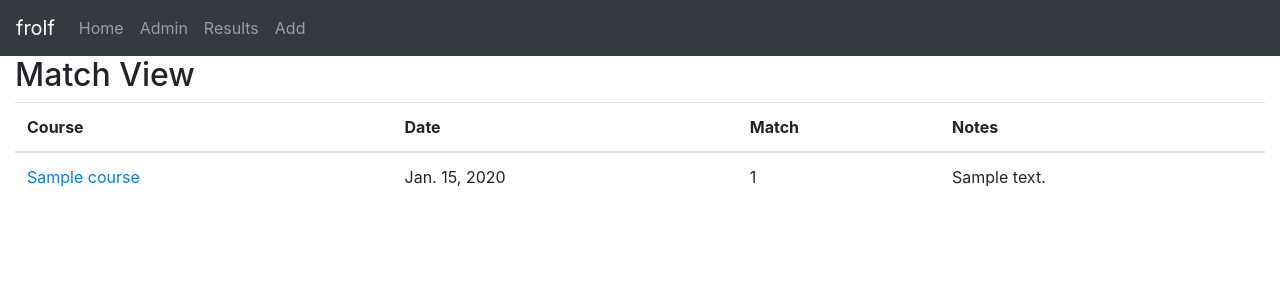
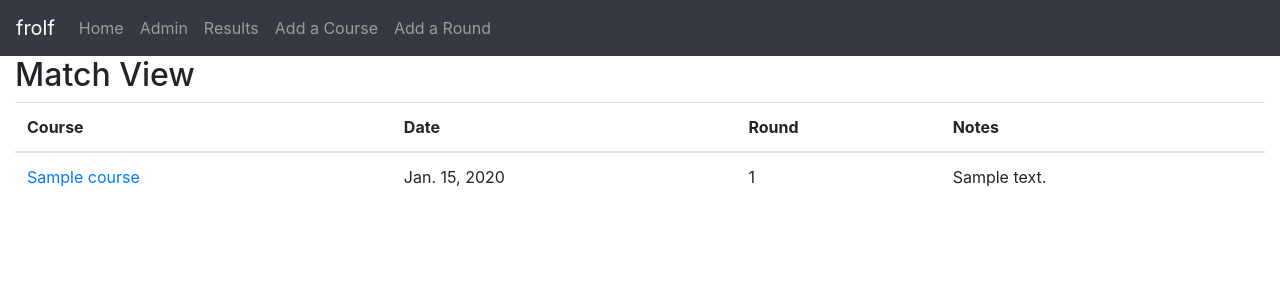
Before and after one commit to stroke-one/frolf, a Django app: page /match_results_view in a window 1280 px wide. Shown: the top 300 px of the page. Run offline with Django 3.2, Linux system fonts and the light colour scheme; a user stored in the database is signed in; tables that the repository leaves empty hold one stand-in row (values such as "Sample post"); parts of the project's set-up code (start-up, migrations or seed data) failed here and were passed over; some libraries are stand-ins or nearby versions.

Commit message:
Add forms, form templates, updates to urls and views

```diff
--- a/frolf/urls.py
+++ b/frolf/urls.py
@@ -25,8 +25,10 @@ urlpatterns = [
     path('admin/', admin.site.urls),
     path('login/', auth_views.login, {'template_name': 'login.html'}),
     path('logout/', auth_views.logout, {'template_name': 'logout.html'}),
-    path('match_results_view', score.views.match_results_view),
-    path('match_results_single/<int:id>/', score.views.match_results_single),
+    path('match_results_view', score.views.competition_results_list),
+    path('match_results_single/<int:id>/', score.views.competition_results_single),
+    path('course_add', score.views.course_add),
+    path('match_results_add', score.views.competition_add),
     # path('match_results_add', score.views.default, name="add"),
 
 ]
--- /dev/null
+++ b/score/forms.py
@@ -0,0 +1,5 @@
+from django import forms
+
+class CourseAdd(forms.Form):
+    course_name = forms.CharField(label="Course Name", max_length="100")
+    hole_count = forms.IntegerField(label="Number of Holes")
--- a/score/views.py
+++ b/score/views.py
@@ -2,17 +2,18 @@ from django.shortcuts import render
 from django.contrib.auth.decorators import login_required
 import score.models
 from score.tools import CourseInfo, CompetitionInfo
+from score.forms import CourseAdd
 
 @login_required
-def match_results_view(request, id=None):
+def competition_results_list(request, id=None):
     matches = score.models.Competition.objects.all()
-    return render(request, 'match_view.html', {'username':request.user,
+    return render(request, 'score_competition_list_table.html', {'username':request.user,
                                                'match_id': id,
                                                'matches': matches})
 
 
 @login_required
-def match_results_single(request, id=None):
+def competition_results_single(request, id=None):
     match_throws =  {}
     if id:
         match_meta = score.models.Competition.objects.get(pk=id)
@@ -20,10 +21,18 @@ def match_results_single(request, id=None):
         throw_data = match_meta.throw_set
 
         comp_data = CompetitionInfo(id)
-
-
-
-    return render(request, 'match_results_single.html', {'match_meta': match_meta,
+    return render(request, 'score_competition_r.html.html', {'match_meta': match_meta,
                                                          'course_meta': course_meta,
                                                          'comp_data': comp_data,
                                                          'username': request.user,})
+
+
+def course_add(request):
+    form = CourseAdd(request.POST or None)
+    if form.is_valid():
+        pass
+        return redirect("course_created")
+    return render(request, "score_course_cu.html", {'form': form})
+
+def competition_add():
+    pass
--- a/templates/base.html
+++ b/templates/base.html
@@ -34,7 +34,10 @@
                 <a class="nav-link" href="/match_results_view">Results</a>
             </li>
             <li class="nav-item">
-                <a class="nav-link" href="/match_results_add">Add</a>
+                <a class="nav-link" href="/course_add">Add a Course</a>
+            </li>
+            <li class="nav-item">
+                <a class="nav-link" href="/match_results_add">Add a Round</a>
             </li>
         </ul>
     </div>
--- /dev/null
+++ b/templates/score_competition_cu.html
@@ -0,0 +1,6 @@
+{%  extends 'base.html' %}
+<title>{% block title %}Match Entry{% endblock %}</title>
+
+{% block display %}
+
+{% endblock %}
--- a/templates/match_view.html
+++ b/templates/score_competition_list_table.html
@@ -9,7 +9,7 @@
     <thead>
         <th>Course</th>
         <th>Date</th>
-        <th>Match</th>
+        <th>Round</th>
         <th>Notes</th>
     </thead>
     <tbody>
```
Also changed, not shown: frolf_uwsgi.ini (added, +11 -0 lines), templates/score_course_cu.html (added, +15 -0 lines), templates/score_competition_r.html (renamed from templates/match_results_single.html).
